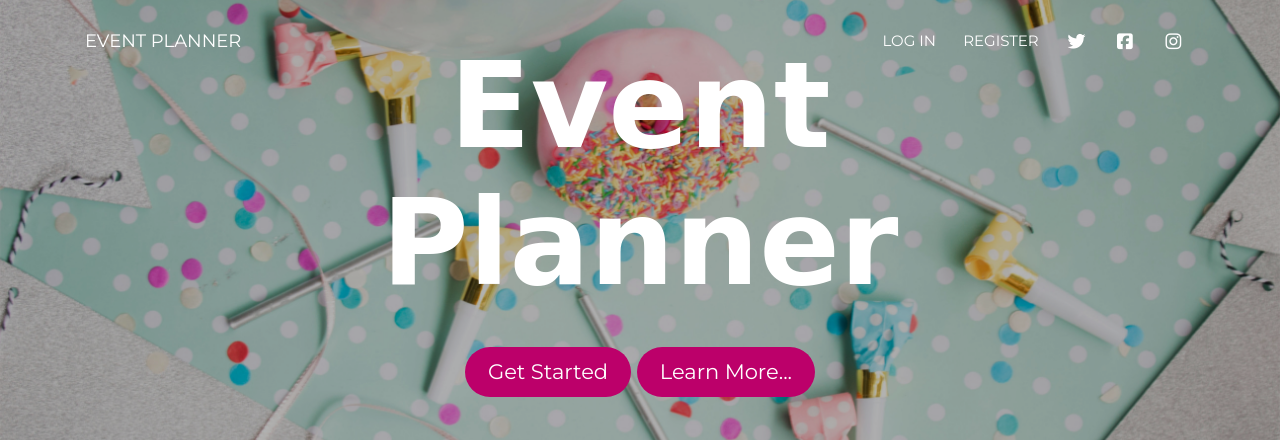
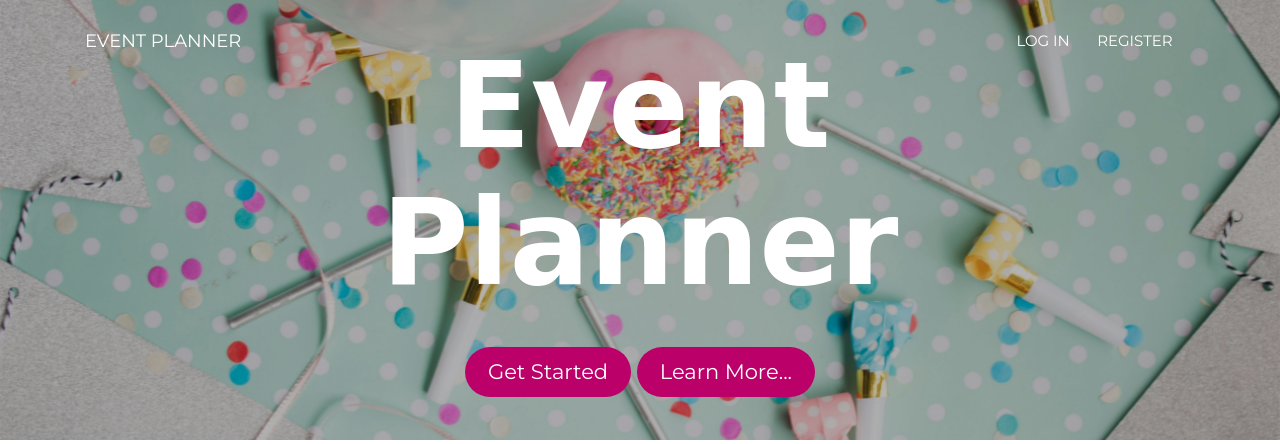
Before and after one commit to enterprise-python/event-planner, a Django app: page / in a window 1280 px wide. Shown: the top 444 px of the page. Run offline with Django 3.2, Linux system fonts and the light colour scheme; some libraries are stand-ins or nearby versions; some web fonts are replaced.

Commit message:
Deleted social-media icons, added links and dropdown toggle to navibar

```diff
--- a/website/templates/website/navbar.html
+++ b/website/templates/website/navbar.html
@@ -15,32 +15,22 @@
             <div class="collapse navbar-collapse justify-content-end" id="navigation" data-nav-image="../assets/img/blurred-image-1.jpg">
                 <ul class="navbar-nav">
                     <li class="nav-item">
-                        <a class="nav-link" href="#pablo">
+                        <a class="nav-link" href="{% url 'website:login' %}">
                             <p>Log in</p>
                         </a>
                     </li>
                     <li class="nav-item">
-                        <a class="nav-link" href="#pablo">
-                            <p>Register</p>
-                        </a>
-                    </li>
-                    <li class="nav-item">
-                        <a class="nav-link" rel="tooltip" title="Follow us on Twitter" data-placement="bottom" href="https://twitter.com/CreativeTim" target="_blank">
-                            <i class="fa fa-twitter"></i>
-                            <p class="d-lg-none d-xl-none">Twitter</p>
-                        </a>
-                    </li>
-                    <li class="nav-item">
-                        <a class="nav-link" rel="tooltip" title="Like us on Facebook" data-placement="bottom" href="https://www.facebook.com/CreativeTim" target="_blank">
-                            <i class="fa fa-facebook-square"></i>
-                            <p class="d-lg-none d-xl-none">Facebook</p>
-                        </a>
-                    </li>
-                    <li class="nav-item">
-                        <a class="nav-link" rel="tooltip" title="Follow us on Instagram" data-placement="bottom" href="https://www.instagram.com/CreativeTimOfficial" target="_blank">
-                            <i class="fa fa-instagram"></i>
-                            <p class="d-lg-none d-xl-none">Instagram</p>
-                        </a>
+                        <div class="dropdown button-dropdown">
+                            <a href="#pablo" class="nav-link" id="navbarDropdown" data-toggle="dropdown">
+                                 <p >Register</p>
+                            </a>
+                            <div class="dropdown-menu" aria-labelledby="navbarDropdown">
+                                <a class="dropdown-header">Register as:</a>
+                                <a class="dropdown-item" href="{% url 'website:register_client' %}">Client</a>
+                                <div class="dropdown-divider"></div>
+                                <a class="dropdown-item" href="{% url 'website:register_contractor' %}">Contractor</a>
+                            </div>
+                        </div>
                     </li>
                 </ul>
             </div>
```
